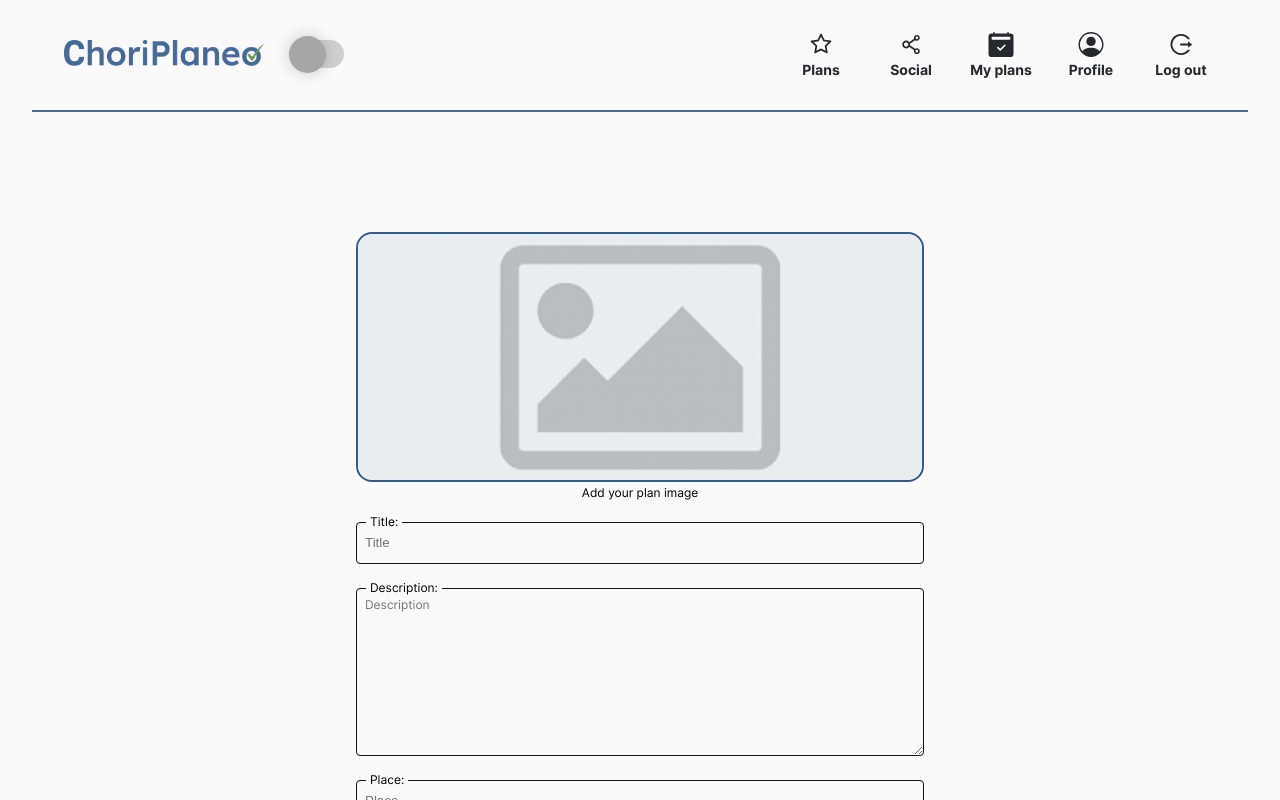
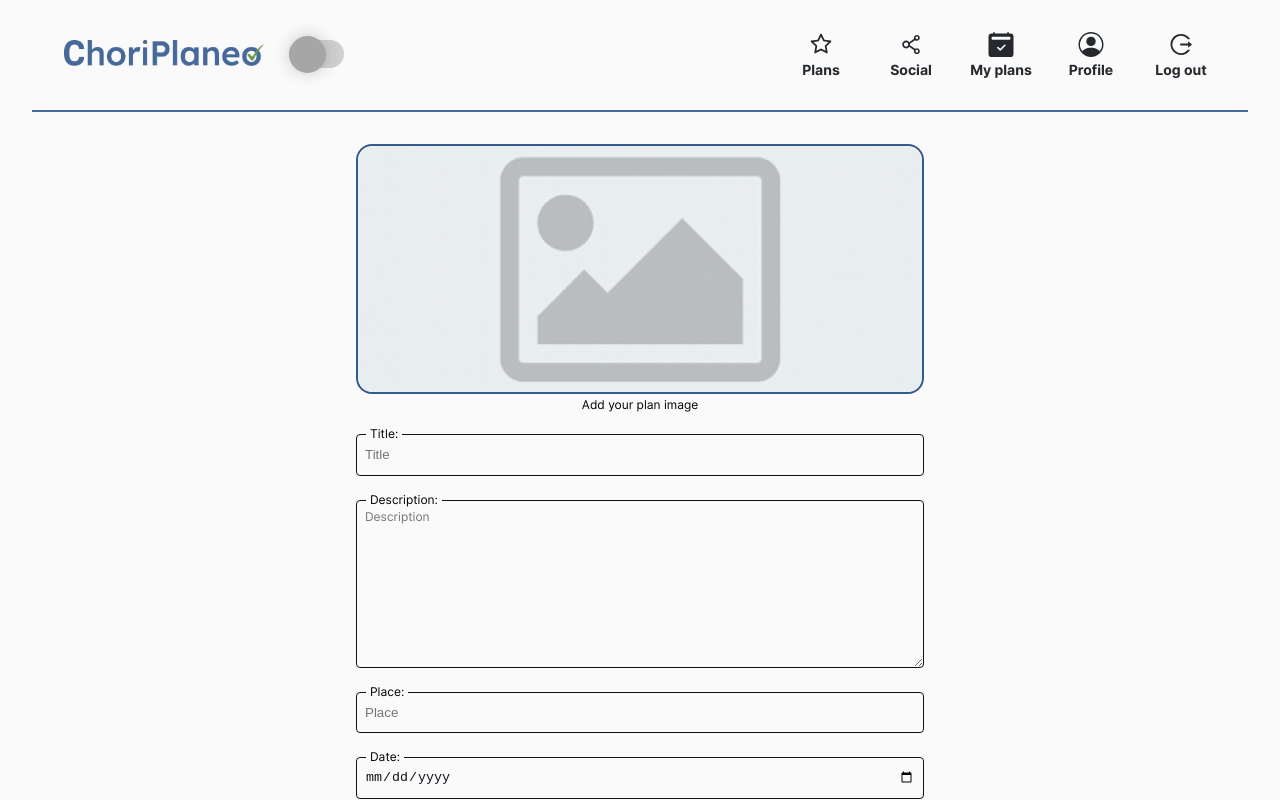
Before and after one commit to Alphenx/ChoriPlaneo-Frontend, a React (Create React App) app: page /app/create-plan in a window 1280 px wide. Shown: the top 800 px of the page. Built offline with nearby package versions, Linux system fonts and the light colour scheme; grey boxes are pictures that could not be loaded.

Commit message:
Add createPlan status to switch and empty case of feedback

```diff
--- a/src/components/CreatePlanForm/CreatePlanForm.tsx
+++ b/src/components/CreatePlanForm/CreatePlanForm.tsx
@@ -15,7 +15,7 @@ import {
 const CreatePlanForm = () => {
   const [image, setImage] = useState('');
   const dispatch = useAppDispatch();
-  const { planStatus, responseMsg } = useAppSelector(selectPlans);
+  const { createPlanStatus, responseMsg } = useAppSelector(selectPlans);
 
   const onImageChange = (event: ChangeEvent<HTMLInputElement>) => {
     const file = event.target.files?.[0];
@@ -24,7 +24,7 @@ const CreatePlanForm = () => {
   };
 
   const generateFeedback = () => {
-    switch (planStatus) {
+    switch (createPlanStatus) {
       case PlanStatus.LOADING:
         return <Loading width={200} />;
       case PlanStatus.SUCCESS:
@@ -39,9 +39,8 @@ const CreatePlanForm = () => {
             <h3>{responseMsg}</h3>
           </FeedBackStyled>
         );
-
-      default:
-        return;
+      case PlanStatus.NOT_USED:
+        return <></>;
     }
   };
 
@@ -53,7 +52,7 @@ const CreatePlanForm = () => {
         dispatch(createPlanAsync(e.currentTarget));
       }}
     >
-      <div>{generateFeedback()}</div>
+      {generateFeedback()}
       <label className="plan-img">
         <span>Add your plan image</span>
         <img
--- a/src/components/CreatePlanForm/CreatePlanFormStyled.ts
+++ b/src/components/CreatePlanForm/CreatePlanFormStyled.ts
@@ -5,7 +5,7 @@ export const CreateFormStyled = styled.form`
   display: flex;
   flex-direction: column;
   width: 100%;
-  padding: 1rem;
+  padding: 0 1rem;
   gap: 1.5rem;
   max-width: 600px;
   margin: 0 auto;
@@ -203,7 +203,7 @@ export const FeedBackStyled = styled.div<StatusProps>`
         : 'var(--red-color)'};
 
     font-family: var(--main-font-light);
-    font-size: var(--font-size-xs);
+    font-size: var(--font-size-xxs);
     color: var(--base-color-text-light);
 
     border: none;
@@ -213,6 +213,6 @@ export const FeedBackStyled = styled.div<StatusProps>`
     width: 100%;
     max-width: 800px;
     align-self: center;
-    margin: 2rem auto;
+    margin: 1.5rem auto 0;
   }
 `;
```
